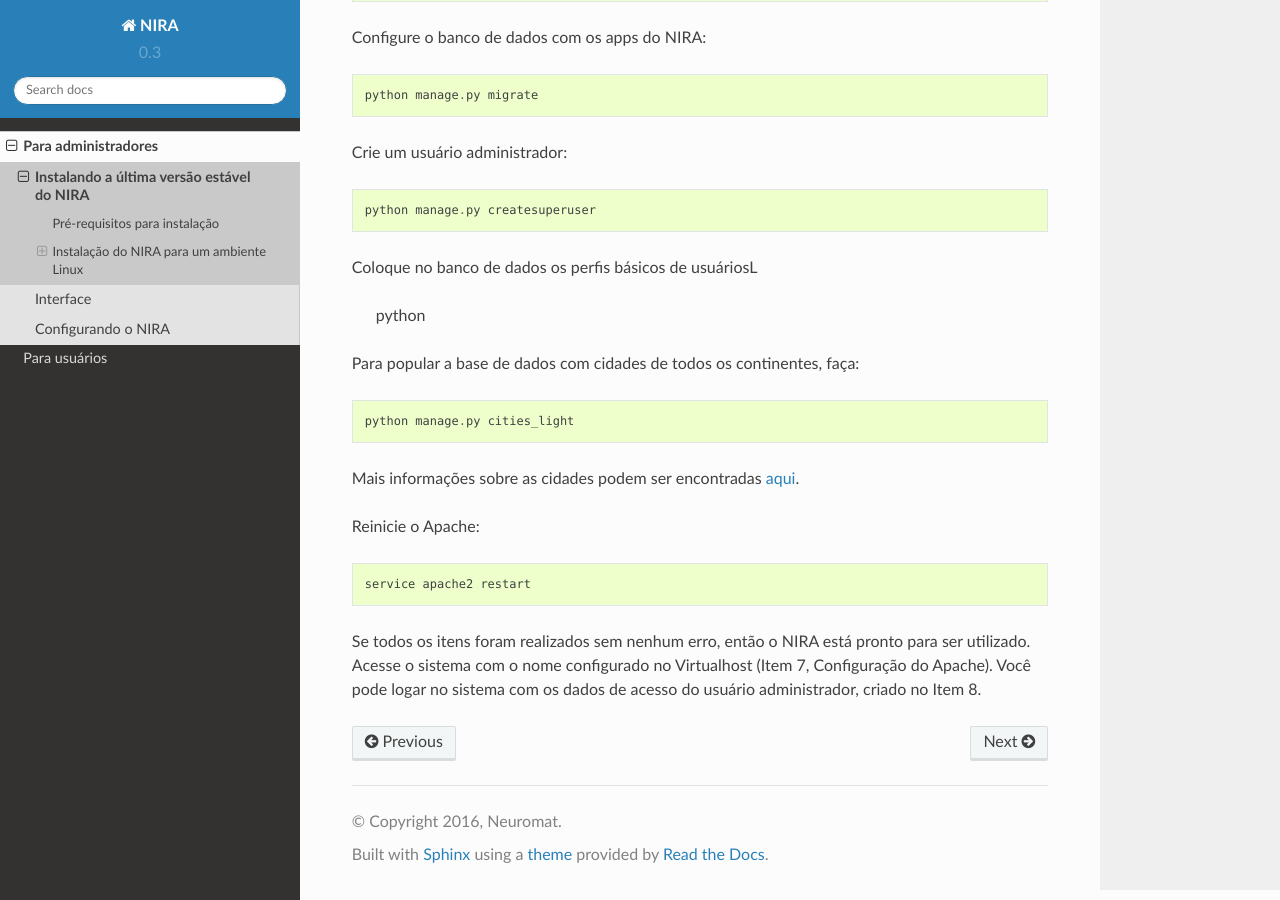
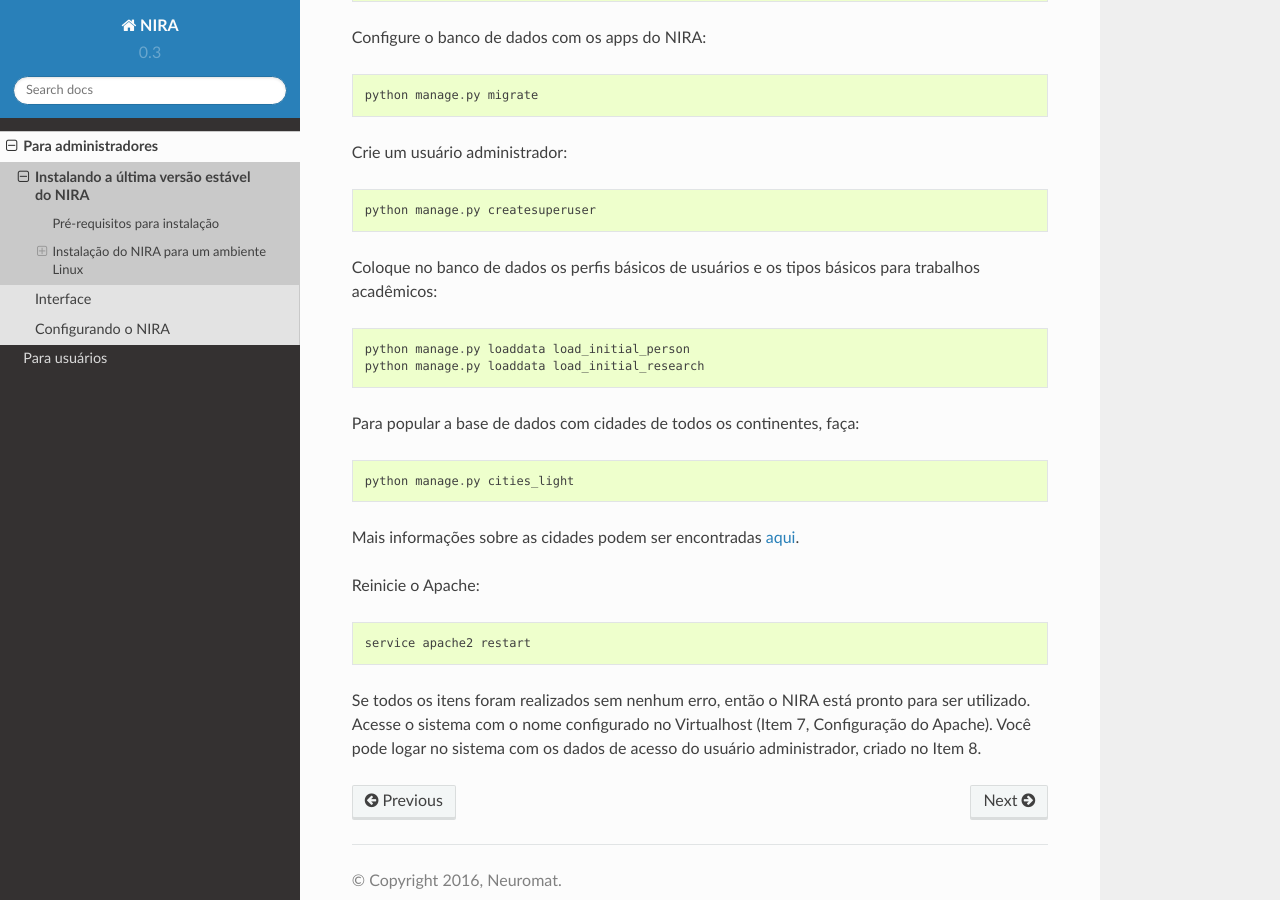
Before and after one commit to neuromat/intranet, a Sphinx documentation site: the page built from docs/source/instalacao/main.rst, in a window 1280 px wide and 900 px high, scrolled down 4588 px. Built offline with Sphinx 7.4.7 and the Read the Docs theme 2.0.0, drawn with Linux system fonts in a browser that asks for light colours.

Commit message:
NIRA - New way to add initial data

```diff
--- a/docs/source/instalacao/main.rst
+++ b/docs/source/instalacao/main.rst
@@ -165,9 +165,10 @@ Crie um usuário administrador::
     python manage.py createsuperuser
 
 
-Coloque no banco de dados os perfis básicos de usuáriosL
+Coloque no banco de dados os perfis básicos de usuários e os tipos básicos para trabalhos acadêmicos::
 
-    python
+    python manage.py loaddata load_initial_person
+    python manage.py loaddata load_initial_research
 
 Para popular a base de dados com cidades de todos os continentes, faça::
 
```
Also changed, not shown: 3 other files.
